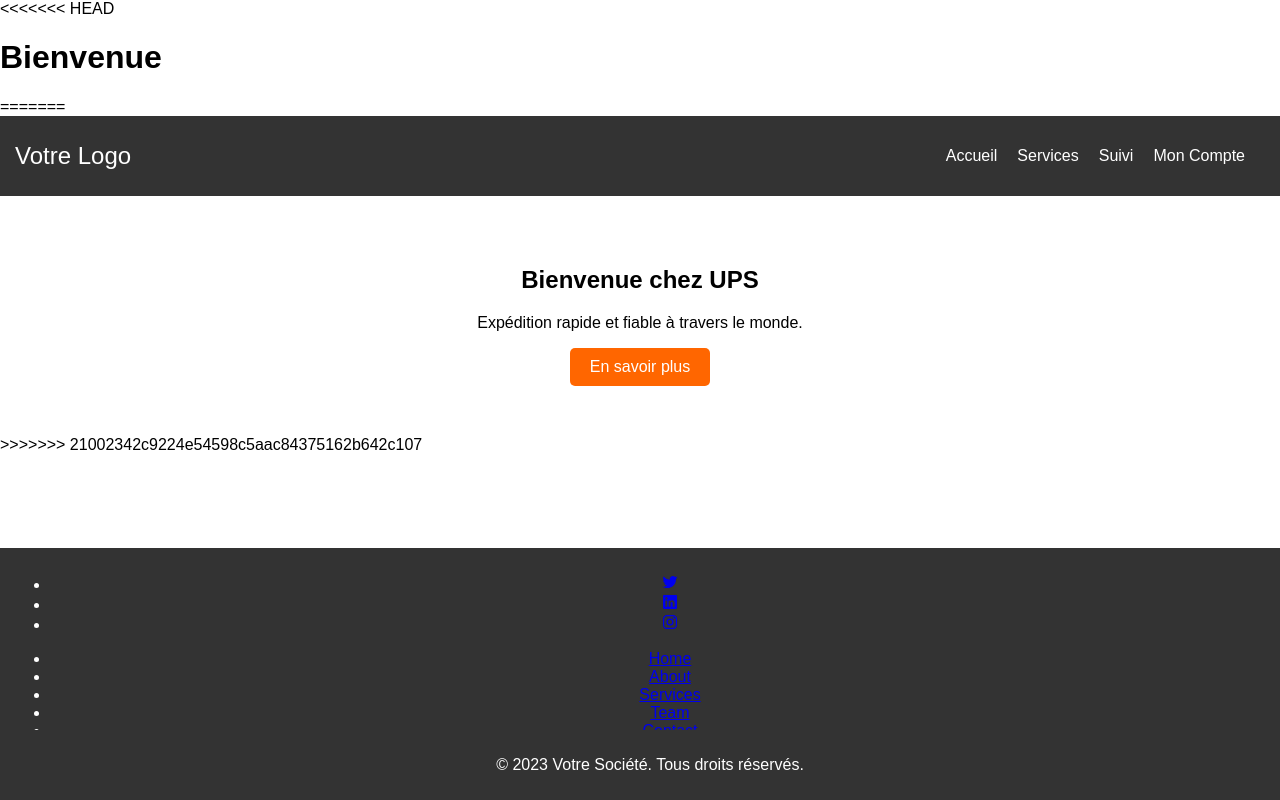
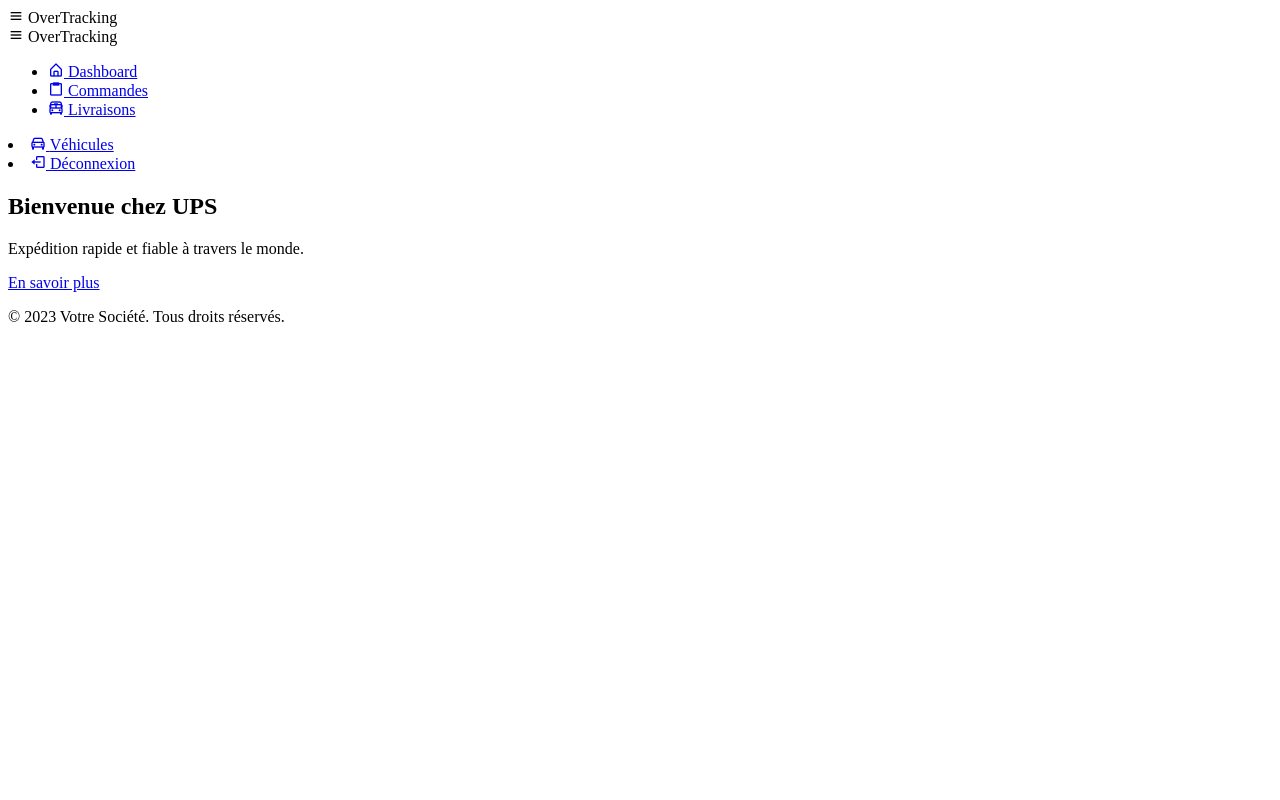
Before and after one commit to 0Mosty0/SAE_32, a Flask app: page / in a window 1280 px wide. Run offline with Flask 3, Linux system fonts and the light colour scheme; parts of the project's set-up code (start-up, migrations or seed data) failed here and were passed over.

Commit message:
Sauvegarde des modifications locales

```diff
--- a/templates/index.html
+++ b/templates/index.html
@@ -1,70 +1,66 @@
 <!DOCTYPE html>
 <html lang="en">
 <head>
-    <meta charset="UTF-8">
-    <meta name="viewport" content="width=device-width, initial-scale=1.0">
-    <link rel="stylesheet" href="../static/css/index.css">
-    <title>Votre Titre</title>
+    <meta charset="UTF-8" />
+    <meta http-equiv="X-UA-Compatible" content="IE=edge" />
+    <meta name="viewport" content="width=device-width, initial-scale=1.0" />
+   <title>| OverTrack |</title>
+    <link href="https://unpkg.com/boxicons@2.1.2/css/boxicons.min.css" rel="stylesheet"/>
+    <link rel="stylesheet" href="../static/css/style_index.css">
 </head>
 <body>
-<<<<<<< HEAD
-    <!-- navbar -->
+    <nav>
+        <div class="logo">
+            <i class="bx bx-menu menu-icon"></i>
+            <span class="logo-name">OverTracking</span>
+        </div>
+        <div class="sidebar">
+            <div class="logo">
+            <i class="bx bx-menu menu-icon"></i>
+            <span class="logo-name">OverTracking</span>
+            </div>
 
-    <!-- fin navbar -->
-    <div>
-        <h1 style="align-content: center;">Bienvenue</h1>
-    </div>
+            <div class="sidebar-content">
+            <ul class="lists">
+                <li class="list">
+                <a href="dashboard.html" class="nav-link">
+                    <i class="bx bx-home-alt icon"></i>
+                    <span class="link">Dashboard</span>
+                </a>
+                </li>
+                <li class="list">
+                <a href="mes_colis.html" class="nav-link">
+                    <i class="bx bx-clipboard icon"></i>
+                    <span class="link">Commandes</span>
+                </a>
+                </li>
+                <li class="list">
+                <a href="livraisons_en_cours.html" class="nav-link">
+                    <i class="bx bx-bus-school icon"></i>
+                    <span class="link">Livraisons</span>
+                </a>
+                </li>
+            </ul>
 
+            <div class="bottom-cotent">
+                <li class="list">
+                <a href="vehicule.html" class="nav-link">
+                    <i class="bx bx-car icon"></i>
+                    <span class="link">Véhicules</span>
+                </a>
+                </li>
+                <li class="list">
+                <a href="#" class="nav-link">
+                    <i class="bx bx-log-out icon"></i>
+                    <span class="link">Déconnexion</span>
+                </a>
+                </li>
+            </div>
+            </div>
+        </div>
+        </nav>
+    <section class="overlay"></section>
 
-
-
-
-
-
-    <!--footer-->
-    <footer class="footer">
-        <div class="waves">
-            <div class="wave" id="wave1"></div>
-            <div class="wave" id="wave2"></div>
-            <div class="wave" id="wave3"></div>
-            <div class="wave" id="wave4"></div>
-        </div>
-        <ul class="social-icon">
-            <li class="social-icon__item"><a class="social-icon__link" href="#">
-                <ion-icon name="logo-twitter"></ion-icon>
-            </a></li>
-            <li class="social-icon__item"><a class="social-icon__link" href="#">
-                <ion-icon name="logo-linkedin"></ion-icon>
-            </a></li>
-            <li class="social-icon__item"><a class="social-icon__link" href="#">
-                <ion-icon name="logo-instagram"></ion-icon>
-            </a></li>
-        </ul>
-        <ul class="menu">
-            <li class="menu__item"><a class="menu__link" href="#">Home</a></li>
-            <li class="menu__item"><a class="menu__link" href="#">About</a></li>
-            <li class="menu__item"><a class="menu__link" href="#">Services</a></li>
-            <li class="menu__item"><a class="menu__link" href="#">Team</a></li>
-            <li class="menu__item"><a class="menu__link" href="#">Contact</a></li>
-
-        </ul>
-        <p>&copy;2023 OverTracking_SAE-32 | All Rights Reserved</p>
-    </footer>
-    <!--fin footer -->
-    <script type="module" src="https://unpkg.com/ionicons@5.5.2/dist/ionicons/ionicons.esm.js"></script>
-    <script nomodule src="https://unpkg.com/ionicons@5.5.2/dist/ionicons/ionicons.js"></script>
-=======
-    <header>
-        <div class="logo">Votre Logo</div>
-        <nav>
-            <ul>
-                <li><a href="{{ url_for('index') }}">Accueil</a></li>
-                <li><a href="#">Services</a></li>
-                <li><a href="{{ url_for('mes_colis') }}">Suivi</a></li>
-                <li><a href="{{ url_for('dashboard') }}">Mon Compte</a></li>
-            </ul>
-        </nav>
-    </header>
     <section class="main-content">
         <h1>Bienvenue chez UPS</h1>
         <p>Expédition rapide et fiable à travers le monde.</p>
@@ -73,6 +69,6 @@
     <footer>
         <p>&copy; 2023 Votre Société. Tous droits réservés.</p>
     </footer>
->>>>>>> 21002342c9224e54598c5aac84375162b642c107
+    <script src="static/js/script.js"></script>
 </body>
 </html>
```
